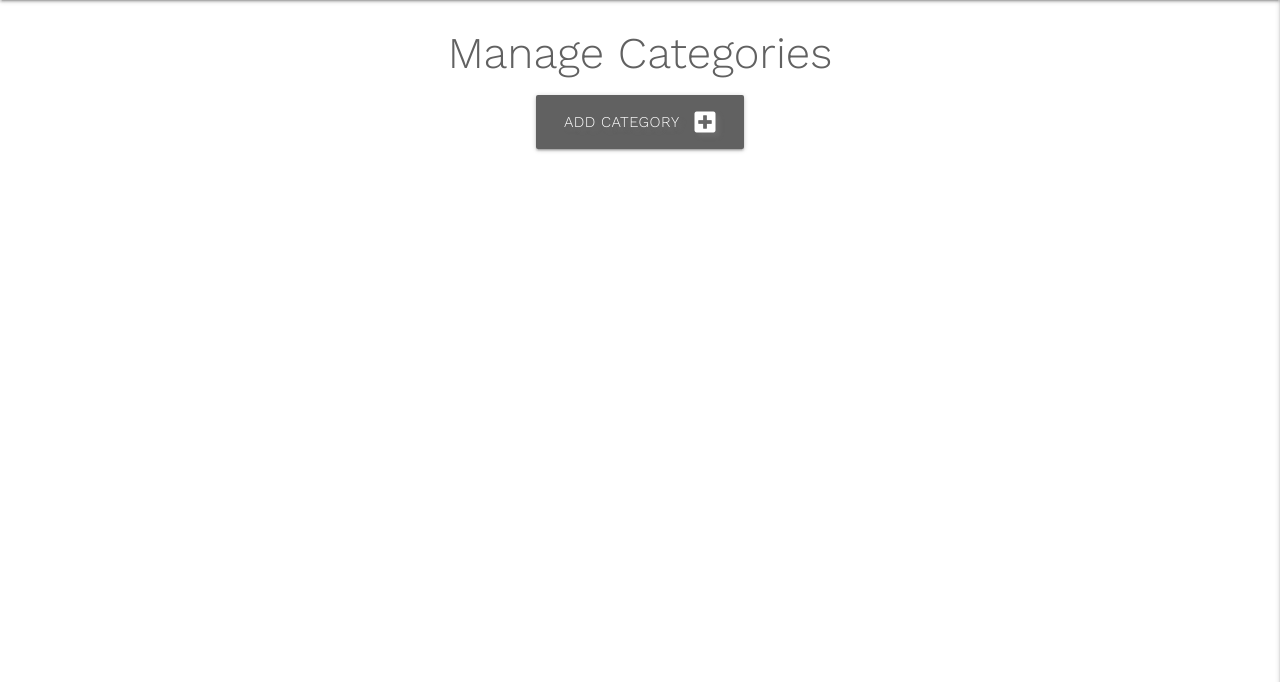
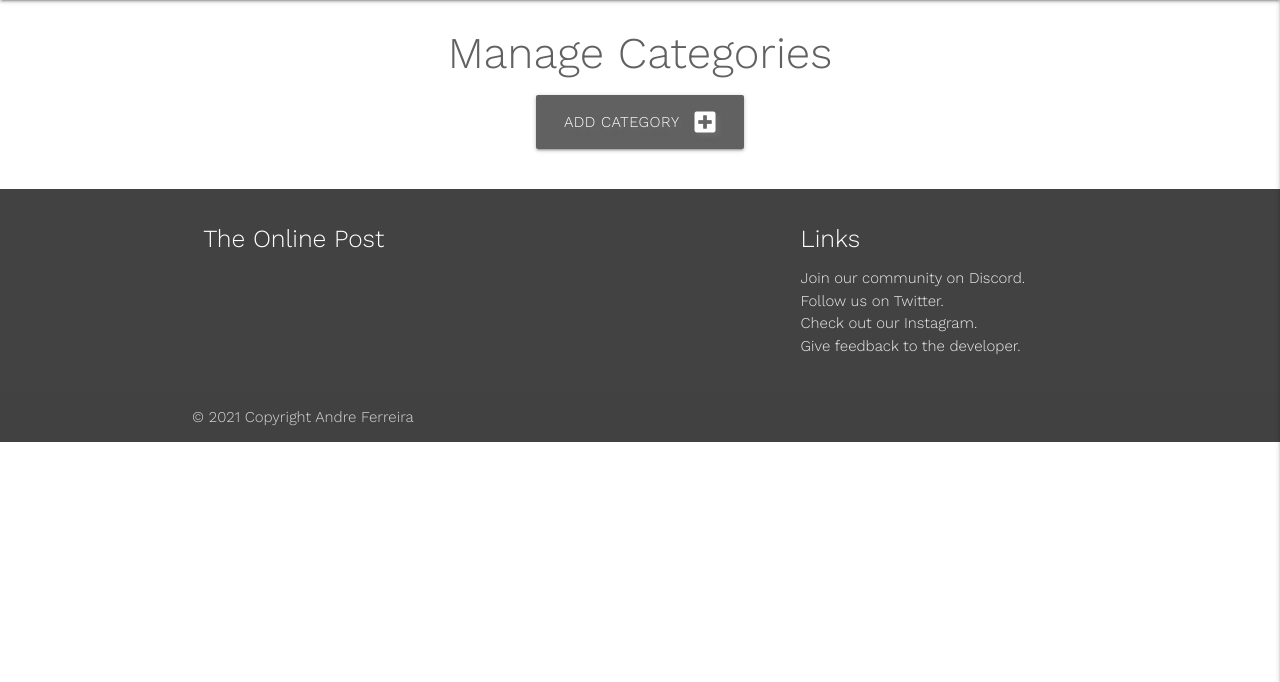
Before and after one commit to andrerafaelf/MS3-project, a Flask app: page /get_categories in a window 1280 px wide. Shown: the part 64-746 px from the top of the page. Run offline with Flask 2, Linux system fonts and the light colour scheme; data that the repository does not hold is empty; some libraries are stand-ins or nearby versions.

Commit message:
Added footer

```diff
--- a/templates/base.html
+++ b/templates/base.html
@@ -73,6 +73,30 @@
         {% endblock %}
     </main>
 
+    <footer class="page-footer grey darken-3">
+        <div class="container">
+          <div class="row">
+            <div class="col l6 s12">
+              <h5 class="white-text">The Online Post</h5>
+            </div>
+            <div class="col l4 offset-l2 s12">
+              <h5 class="white-text">Links</h5>
+              <ul>
+                <li><a class="grey-text text-lighten-3" href="https://discord.com/">Join our community on Discord.</a></li>
+                <li><a class="grey-text text-lighten-3" href="https://twitter.com/home">Follow us on Twitter.</a></li>
+                <li><a class="grey-text text-lighten-3" href="https://www.instagram.com/">Check out our Instagram.</a></li>
+                <li><a class="grey-text text-lighten-3" href="https://github.com/andrerafaelf">Give feedback to the developer.</a></li>
+              </ul>
+            </div>
+          </div>
+        </div>
+        <div class="footer-copyright">
+          <div class="container">
+          © 2021 Copyright Andre Ferreira
+          </div>
+        </div>
+      </footer>
+
     <script src="https://code.jquery.com/jquery-3.5.1.min.js"
         integrity="sha256-9/aliU8dGd2tb6OSsuzixeV4y/faTqgFtohetphbbj0=" crossorigin="anonymous"></script>
     <script src="https://cdnjs.cloudflare.com/ajax/libs/materialize/1.0.0/js/materialize.min.js"></script>
```
